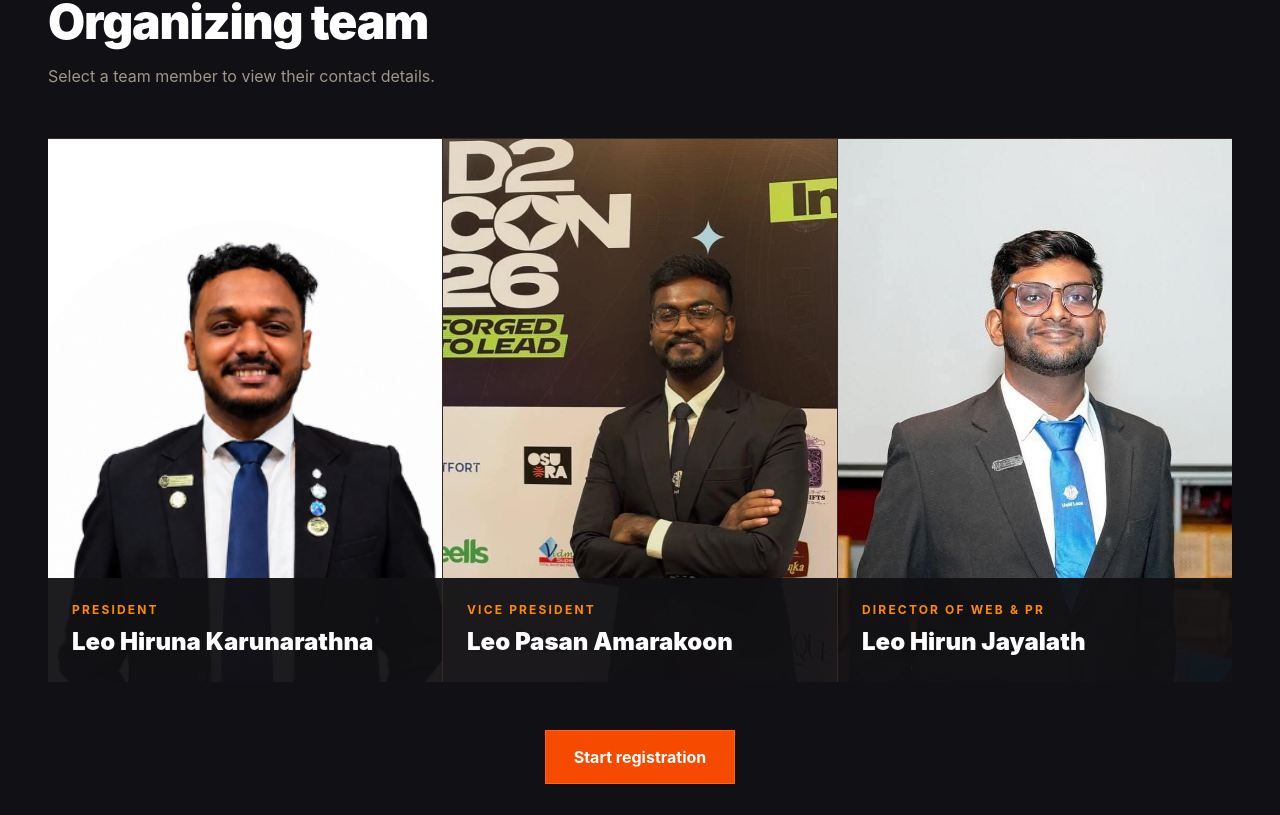
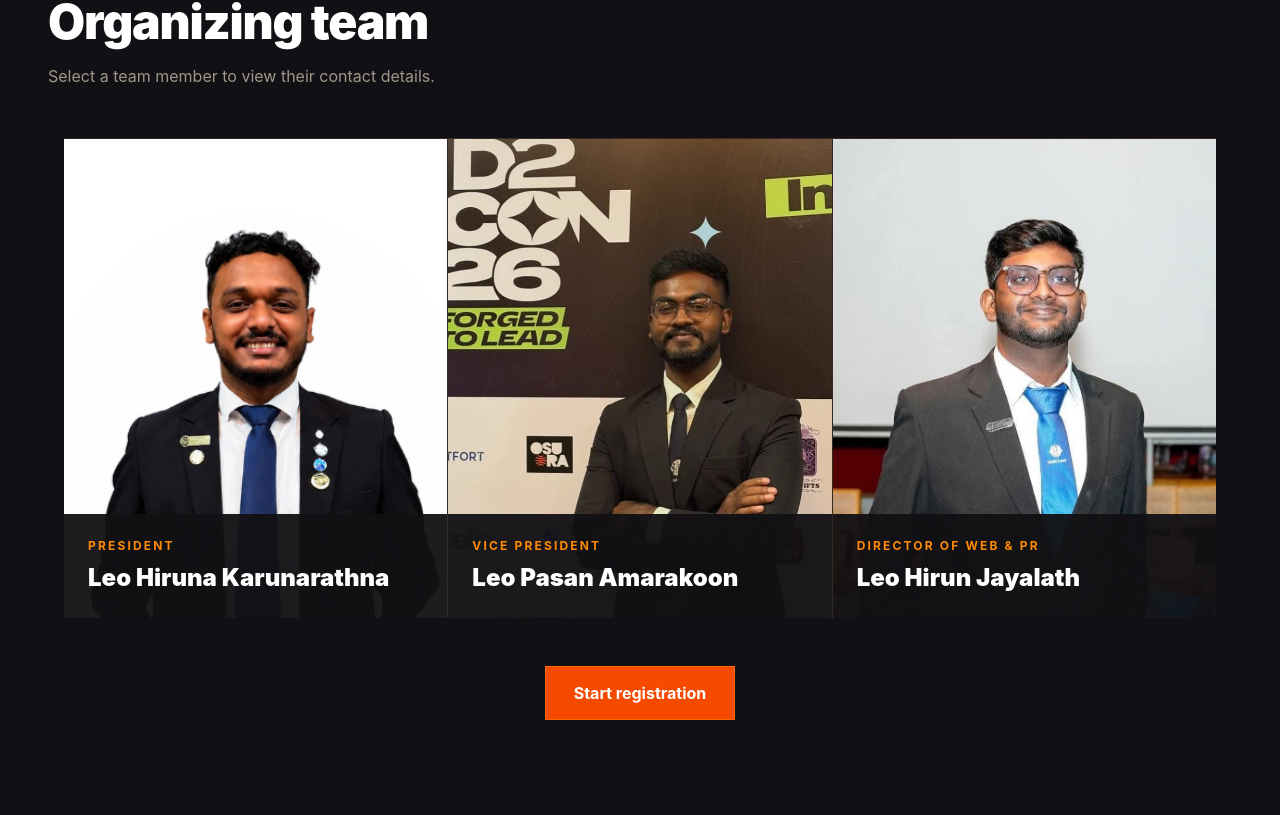
Before and after one commit to hirunjayalath/devthon-4.0-web, a React (Vite) app: page / in a window 1280 px wide. Shown: the part 7385-8200 px from the top of the page. Built offline with nearby package versions, Linux system fonts and the light colour scheme.

Commit message:
Reduce organizing team card size

```diff
--- a/src/StaticSections.tsx
+++ b/src/StaticSections.tsx
@@ -169,8 +169,8 @@ export function ContactSection({ onRegister }: { onRegister: () => void }) {
           <p className="mt-4 leading-7 text-orange-100/60">Select a team member to view their contact details.</p>
         </div>
 
-        <div>
-          <div className="flex flex-col border-t border-orange-300/15 lg:h-[34rem] lg:flex-row">
+        <div className="mx-auto max-w-6xl">
+          <div className="flex flex-col border-t border-orange-300/15 lg:h-[30rem] lg:flex-row">
             {contacts.map((contact, index) => (
               <article
                 key={contact.name}
@@ -190,7 +190,7 @@ export function ContactSection({ onRegister }: { onRegister: () => void }) {
                   }
                 }}
                 aria-label={`Show contact details for ${contact.name}`}
-                className="group relative h-[28rem] cursor-pointer overflow-hidden border-b border-orange-300/15 outline-none last:border-b-0 focus-visible:outline-2 focus-visible:outline-orange-500 focus-visible:outline-offset-[-3px] lg:h-full lg:flex-1 lg:border-b-0 lg:border-r lg:last:border-r-0"
+                className="group relative h-[25rem] cursor-pointer overflow-hidden border-b border-orange-300/15 outline-none last:border-b-0 focus-visible:outline-2 focus-visible:outline-orange-500 focus-visible:outline-offset-[-3px] lg:h-full lg:flex-1 lg:border-b-0 lg:border-r lg:last:border-r-0"
               >
                 <img
                   src={contact.photo}
```
